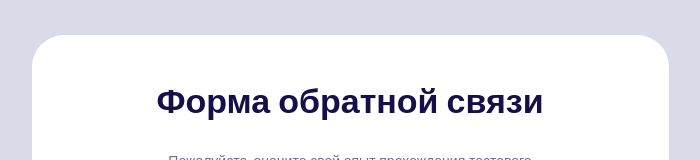
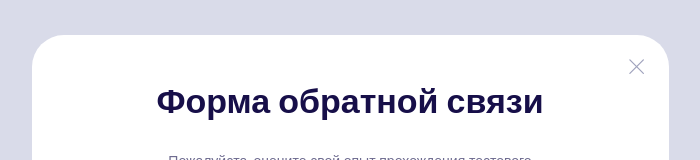
Before and after one commit to tokmashik/feedback-form-for-the-dream-team, a Vue app: page /feedback in a window 1280 px wide. Shown: the top 160 px of the page, without its empty margins (290-990 px from the left). Built offline with nearby package versions, Linux system fonts and the light colour scheme.

Commit message:
fix: add close

```diff
--- a/src/components/ModalWrapper.vue
+++ b/src/components/ModalWrapper.vue
@@ -1,12 +1,21 @@
 <template>
   <div class="modal">
     <div class="modal__content">
+      <button class="modal__close" @click="$emit('close')">
+        <!-- <img src="@/assets/svg/close.svg" alt="close" /> -->
+        <BasicIcon name="close" width="16" height="16" />
+      </button>
+
       <slot></slot>
     </div>
   </div>
 </template>
 
-<style>
+<script setup>
+  import BasicIcon from './basic/BasicIcon.vue';
+</script>
+
+<style scoped>
   .modal {
     position: fixed;
     inset: 0;
@@ -14,10 +23,11 @@
     align-items: center;
     justify-content: center;
     padding: 16px;
-    z-index: 1000;
+    /* z-index: 1000; */
   }
 
   .modal__content {
+    position: relative;
     width: 90%;
     max-width: 549px;
     background-color: var(--color-neutral-100);
@@ -27,6 +37,30 @@
     display: flex;
     flex-direction: column;
     justify-content: flex-start;
+  }
+
+  /* Кнопка-крестик */
+  .modal__close {
+    position: absolute;
+    top: 20px;
+    right: 20px;
+
+    width: 24px;
+    height: 24px;
+
+    border: none;
+    background: none;
+    padding: 0;
+    cursor: pointer;
+
+    display: flex;
+    align-items: center;
+    justify-content: center;
+  }
+
+  .modal__close img {
+    width: 100%;
+    height: 100%;
   }
 
   @media (max-width: 768px) {
@@ -41,5 +75,12 @@
       padding: 20px;
       border-radius: 16px;
     }
+
+    .modal__close {
+      top: 14px;
+      right: 14px;
+      width: 20px;
+      height: 20px;
+    }
   }
 </style>
```
Also changed, not shown: src/assets/svg/close.svg (added), src/assets/svg/mynaui_x.svg (deleted).
